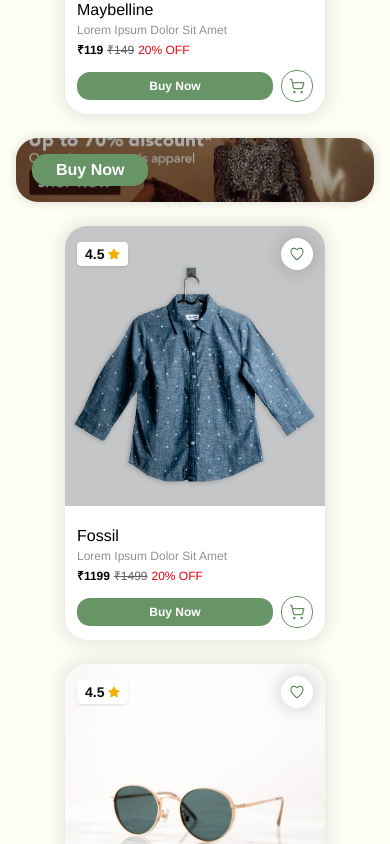
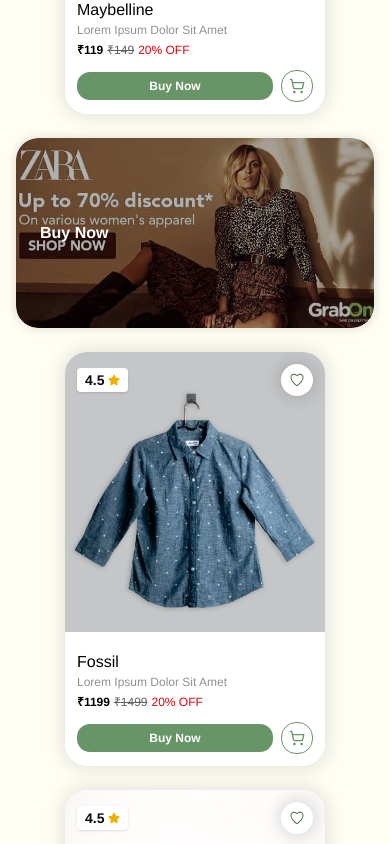
Before and after one commit to Sharonsunny619/deelbabaoriginal, a Next.js app: page /shop in a window 390 px wide. Shown: the part 3040-3884 px from the top of the page. Built offline with nearby package versions, Linux system fonts and the light colour scheme.

Commit message:
fix:responsive fix for banner in shop

```diff
--- a/src/components/shop/products_grid.tsx
+++ b/src/components/shop/products_grid.tsx
@@ -1,28 +1,29 @@
 "use client";
 
-import React  from "react";
+import React from "react";
 
 import { products } from "./data";
 
 import ProductCard from "../common/product_card";
 import Image from "next/image";
 
-
 const BannerCard = ({ item }) => {
   return (
-    <div className="bg-white rounded-[22px] shadow-[0px_0px_8px_2px_rgba(0,0,0,0.1)] flex items-center justify-between p-4 col-span-3 h-full relative">
+    <div className="bg-white  rounded-[22px] shadow-[0px_0px_8px_2px_rgba(0,0,0,0.1)] flex items-center justify-between   col-span-3 min-[2000px]:mx-8 min-[2000px]:h-full   max-[2000px]:aspect-[17/9] max-[2000px]:overflow-hidden relative">
+
+
     <Image
         src={item.image}
         alt="productbanner1"
            fill={true}
-        className="object-cover rounded-[22px]"
+        className="object-cover rounded-[22px] min-[2000px]:visible   "
       />
 
-       <div className="absolute inset-0 bg-black/30 rounded-[22px]"></div>
+
+      <div className="absolute inset-0 bg-black/30 rounded-[22px]"></div>
 
       <div className="flex flex-col gap-2 z-10">
-
-        <button className="bg-[#689567] cursor-pointer transition duration-300 active:scale-95 font-semibold text-white rounded-[15px] px-6 py-1 hover:opacity-70 w-fit">
+        <button className="absolutebg-[#689567] cursor-pointer transition duration-300 active:scale-95 font-semibold text-white rounded-[15px] px-6 py-1 hover:opacity-70 w-fit">
           Buy Now
         </button>
       </div>
@@ -40,7 +41,7 @@
             key={index}
             className={
               item.type === "banner"
-                ? "col-span-1 sm:col-span-2 md:col-span-3 lg:col-span-3"
+                ? "col-span-1 min-[500px]:col-span-2 min-[700px]:col-span-3 min-[900px]:col-span-3"
                 : "flex justify-center"
             }
           >
```
